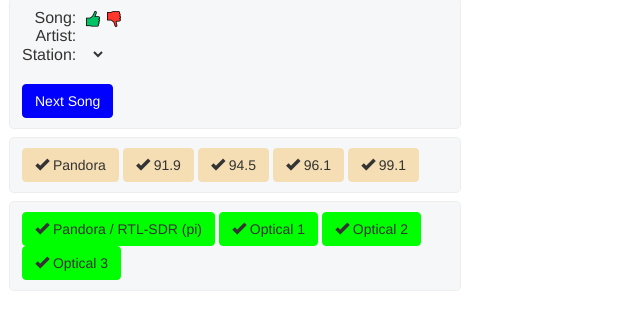
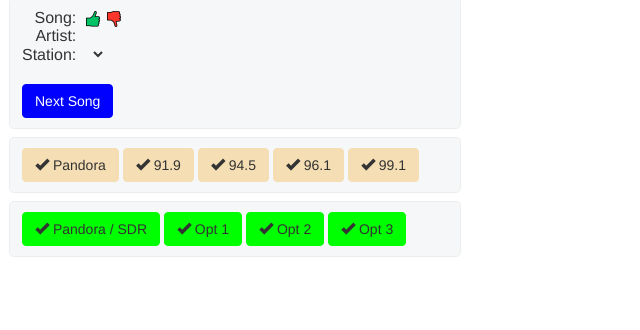
Before and after one commit to sbelectronics/pi-stereo, a Django app: page /stereo/ in a window 1280 px wide. Shown: the part 200-530 px from the top of the page, without its empty margins (0-640 px from the left). Run offline with Django 3.2, Linux system fonts and the light colour scheme; data that the repository does not hold is empty; some libraries are stand-ins or nearby versions.

Commit message:
get the new mux integrated

```diff
--- a/mux.py
+++ b/mux.py
@@ -6,9 +6,10 @@
 class MuxControl(PCF8574):
     def __init__(self, bus, addr):
         PCF8574.__init__(self, bus, addr)
-        self.bus.write_byte(self.addr, 0x00)  # all IO are outputs
+        self.set_channel(0) # default to channel 0
 
     def set_channel(self, i):
+        self.input = i
         self.set_gpio(0, i)
 
 def main():
--- a/static/js/stereoui.js
+++ b/static/js/stereoui.js
@@ -192,7 +192,7 @@
             if (settings["artist"]) {
                 $("#now-playing-artist").text(settings["artist"]);
             }
-            if (settings["input"]) {
+            if ((settings["input"]==0) || (settings.input==1) || (settings.input==2) || (settings.input==3)) {
                 onInput(settings["input"]);
             }
             if (settings["station"]) {
--- a/stereocontroller.py
+++ b/stereocontroller.py
@@ -2,6 +2,7 @@
     def __init__(self):
         self.value = 1234
         self.setPoint = None
+        self.moving = False
 
     def set(self, value):
         self.setPoint = value
@@ -34,9 +35,13 @@
         Player = DummyPlayer()
         Mux = DummyMux()
     else:
+        #import RPi.GPIO as IO
+        #IO.setwarnings(False)
+
         from motorpot import MotorPot
         import smbus
         bus = smbus.SMBus(1)
+        #StereoPot = DummyMotorPot()
         StereoPot = MotorPot(bus, dirmult=-1) # , verbose=True)
 
         from power import PowerControl
--- a/stereoui/views.py
+++ b/stereoui/views.py
@@ -40,7 +40,7 @@
     return HttpResponse("okey dokey")
 
 def nextSong(request):
-    if (Power.input == 3) or (Player.player=="fmradio"):
+    if (mux.input == 2) or (Player.player=="fmradio"):
         # for FM, the <next> button is my commercial skip
         Power.delay_off(60)
     else:
@@ -65,7 +65,7 @@
     result["volumeCurrent"] = StereoPot.value or 0
     result["volumeMoving"] = StereoPot.moving
     result["power"] = Power.power
-    result["input"] = Power.input
+    result["input"] = Mux.input
 
     result["song"] = "unknown"
     result["artist"] = "unknown"
--- a/templates/stereoui/index.html
+++ b/templates/stereoui/index.html
@@ -43,10 +43,10 @@
 </div>
 
 <div id="input" class="box">
-<button class ="btn btn-green btn-input" id="input0"><span id="icon-input0" class="icon-input glyphicon glyphicon-ok" aria-hidden="true"></span> Pandora / RTL-SDR (pi)</button>
-<button class ="btn btn-green btn-input" id="input1"><span id="icon-input1" class="icon-input glyphicon glyphicon-ok" aria-hidden="true"></span> Optical 1</button>
-<button class ="btn btn-green btn-input" id="input2"><span id="icon-input2" class="icon-input glyphicon glyphicon-ok" aria-hidden="true"></span> Optical 2</button>
-<button class ="btn btn-green btn-input" id="input3"><span id="icon-input3" class="icon-input glyphicon glyphicon-ok" aria-hidden="true"></span> Optical 3</button>
+<button class ="btn btn-green btn-input" id="input0"><span id="icon-input0" class="icon-input glyphicon glyphicon-ok" aria-hidden="true"></span> Pandora / SDR</button>
+<button class ="btn btn-green btn-input" id="input1"><span id="icon-input1" class="icon-input glyphicon glyphicon-ok" aria-hidden="true"></span> Opt 1</button>
+<button class ="btn btn-green btn-input" id="input2"><span id="icon-input2" class="icon-input glyphicon glyphicon-ok" aria-hidden="true"></span> Opt 2</button>
+<button class ="btn btn-green btn-input" id="input3"><span id="icon-input3" class="icon-input glyphicon glyphicon-ok" aria-hidden="true"></span> Opt 3</button>
 </div>
 
 </body>
```
Also changed, not shown: 1 other file.
